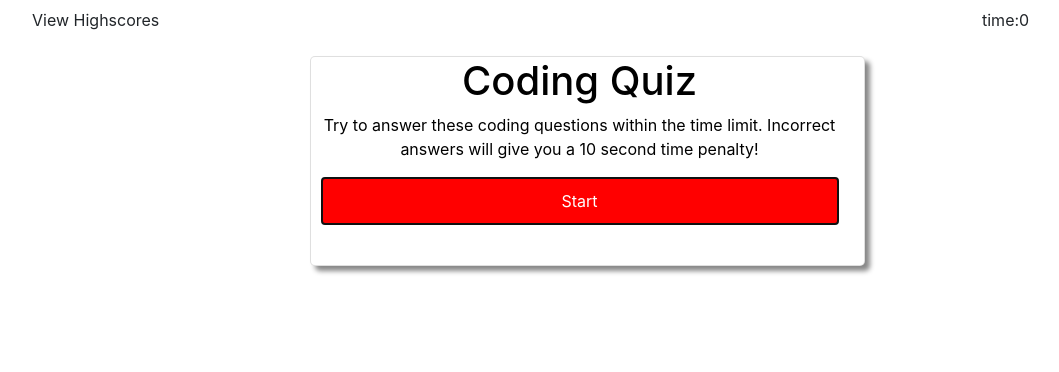
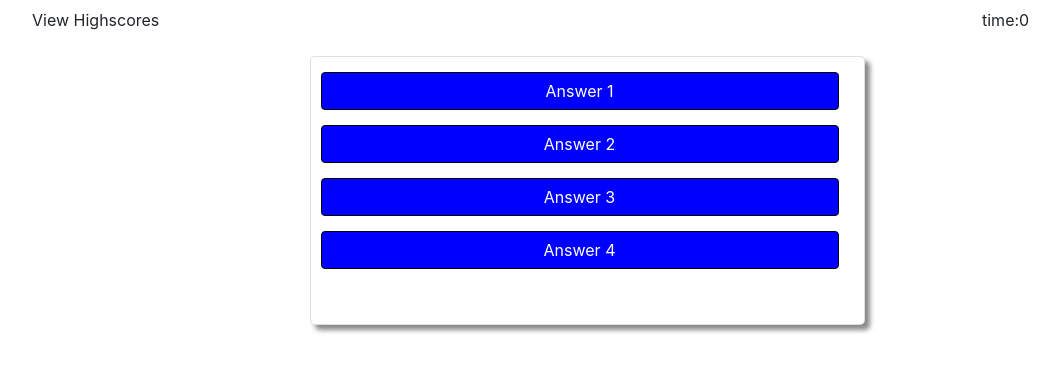
Before and after one commit to ctrlGabe/codeQuiz, a plain HTML site: page index.html in a window 1280 px wide. Both pictures are taken after a click on the button "Start". Shown: the whole page, without its empty margins (53-1112 px from the left). Drawn offline with nearby package versions, Linux system fonts and the light colour scheme.

Commit message:
tried to make start button display next question. Does not work.

```diff
--- a/index.html
+++ b/index.html
@@ -28,13 +28,15 @@
       </div>
       <br />
       <div id="container" class="card">
-        <h1>Coding Quiz</h1>
-        <p class="card-text">
-          Try to answer these coding questions within the time limit. Incorrect
-          answers will give you a 10 second time penalty!
-        </p>
-        <div id="quiz" class="hide" class="card-body">
-          <h1 id="question" class="card-title">Coding Quiz</h1>
+        <div id="preQuiz">
+          <h1>Coding Quiz</h1>
+          <p class="card-text">
+            Try to answer these coding questions within the time limit.
+            Incorrect answers will give you a 10 second time penalty!
+          </p>
+        </div>
+        <div id="quiz" class="hide"">
+          <h1 id="question">Question</h1>
           <div id="answer">
             <button class="btn">Answer 1</button>
             <button class="btn">Answer 2</button>
@@ -42,7 +44,7 @@
             <button class="btn">Answer 4</button>
           </div>
         </div>
-        <button id="start">Start</button>
+        <button id="start" class="">Start</button>
       </div>
     </div>
     <script src="script.js"></script>
--- a/script.js
+++ b/script.js
@@ -1,4 +1,4 @@
-var questions = [
+var questionChoices = [
   {
     question: "What is javascript?",
     choices: ["hippo", "12", "code", "purple"],
@@ -23,12 +23,32 @@
 
 var startButton = document.getElementById("start");
 
+var preQuiz = document.getElementById("preQuiz");
+
+var questionEl = document.getElementById("question");
+
+var answerEl = document.getElementById("answer");
+
 startButton.addEventListener("click", startGame);
+
+quizContainer = document.getElementById("quiz");
 
 function startGame() {
   console.log("Boom baby");
+  startButton.classList.add("hide");
+  preQuiz.classList.add("hide");
+  quizContainer.classList.remove("hide");
+  questionCount = 0;
+  nextQuestion();
 }
 
-function nextQuestion() {}
+function nextQuestion() {
+  showQuestion(questionCount);
+}
+function showQuestion(question) {
+  questionEl.textContent = questionChoices.question;
+}
 
-function pickAnswer() {}
+function pickAnswer() {
+  questionCount++;
+}
--- a/style.css
+++ b/style.css
@@ -28,7 +28,6 @@
   border-color: black;
   padding: 10px 20px;
   align-items: center;
-  display: flex;
   justify-content: center;
 }
 
```
